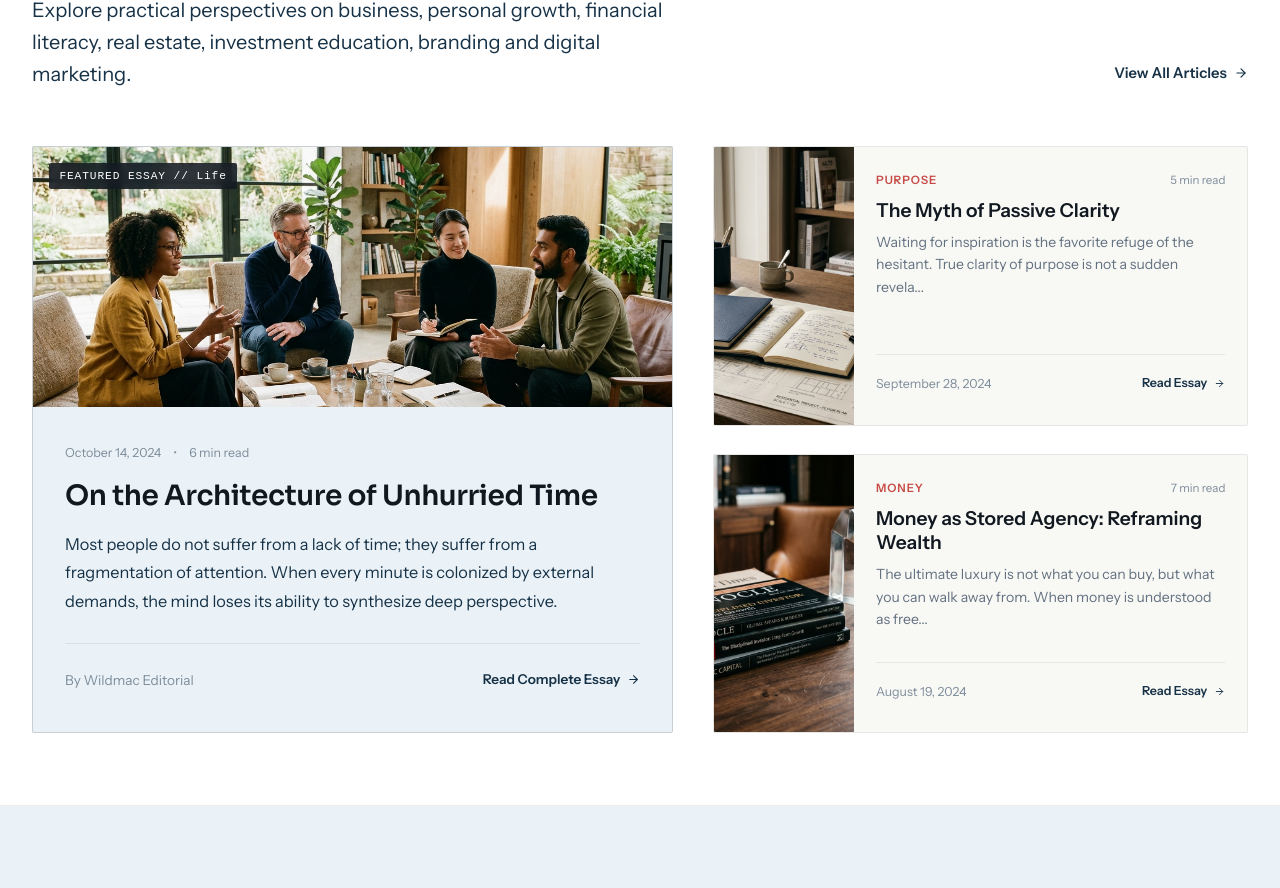
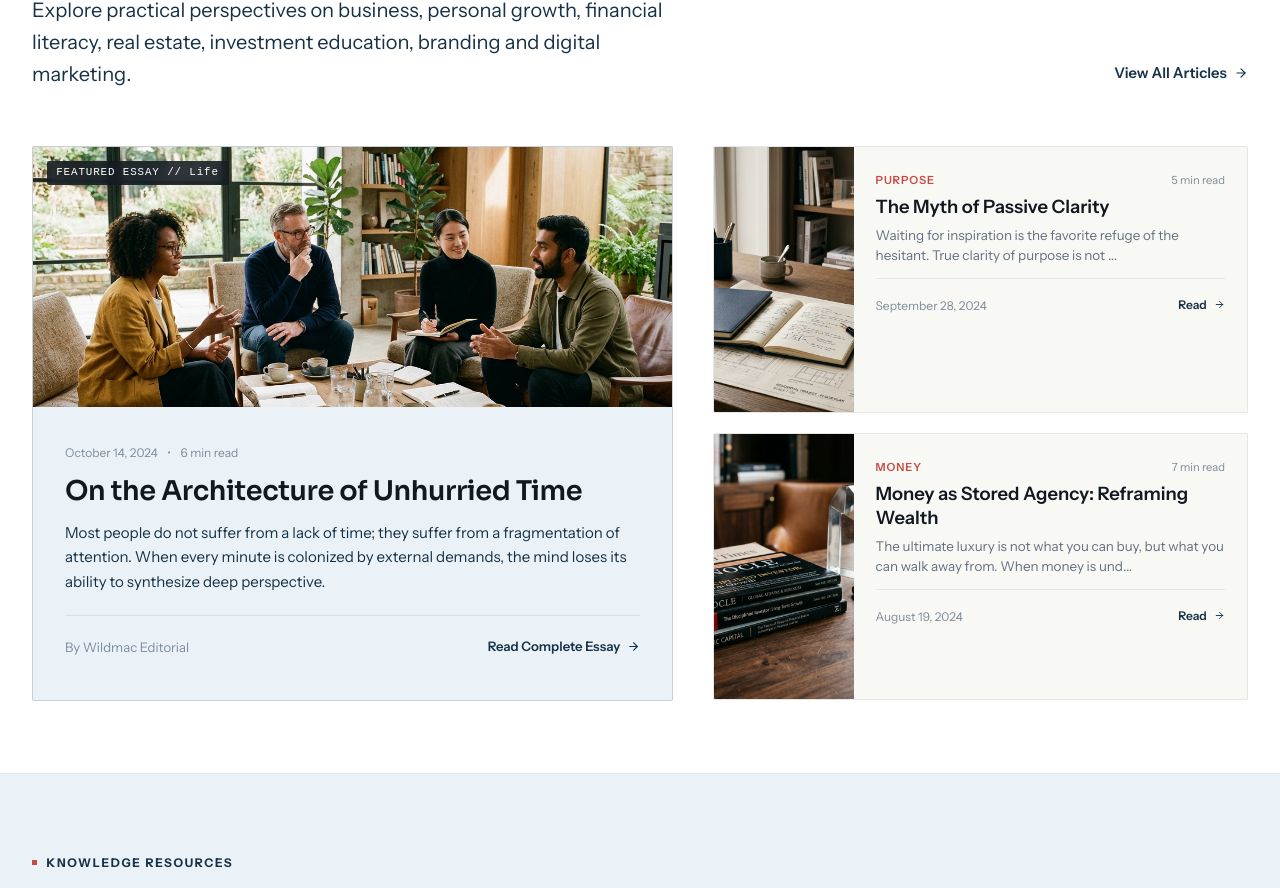
Before and after one commit to clevercroworg/wild-mac, a Next.js app: page / in a window 1280 px wide. Shown: the part 9208-10096 px from the top of the page. Built offline with nearby package versions, Linux system fonts and the light colour scheme.

Commit message:
fix: redesign Insights section into a compact, properly structured layout for mobile and tablet screens

```diff
--- a/app/page.jsx
+++ b/app/page.jsx
@@ -99,21 +99,11 @@ export default function HomePage() {
           </div>
 
           {/* Balanced 2-Column Magazine Hierarchy with Editorial Photography */}
-          <div style={{ display: 'grid', gridTemplateColumns: 'minmax(0, 1.2fr) minmax(0, 1fr)', gap: '2.5rem', alignItems: 'stretch' }} className="insights-split-grid">
+          <div className="insights-split-grid">
             {/* Left Column: Large Featured Article with Hero Photograph */}
-            <div
-              style={{
-                backgroundColor: 'var(--bg-ice-blue)',
-                border: '1px solid var(--border-medium)',
-                display: 'flex',
-                flexDirection: 'column',
-                justifyContent: 'space-between',
-                borderRadius: '2px',
-                overflow: 'hidden',
-              }}
-            >
+            <div className="insights-featured-card card-interactive">
               {/* Featured Article Image */}
-              <div style={{ position: 'relative', width: '100%', height: '260px', overflow: 'hidden' }}>
+              <div className="insights-featured-img">
                 <img
                   src="/images/community-gathering.jpg"
                   alt={featuredArticle.title}
@@ -122,14 +112,14 @@ export default function HomePage() {
                 <div
                   style={{
                     position: 'absolute',
-                    top: '1rem',
-                    left: '1rem',
+                    top: '0.85rem',
+                    left: '0.85rem',
                     backgroundColor: 'rgba(17, 24, 32, 0.85)',
                     backdropFilter: 'blur(6px)',
                     color: '#FFFFFF',
-                    padding: '0.25rem 0.65rem',
+                    padding: '0.2rem 0.6rem',
                     borderRadius: '2px',
-                    fontSize: '0.7rem',
+                    fontSize: '0.68rem',
                     fontFamily: 'var(--font-mono)',
                     letterSpacing: '0.08em',
                   }}
@@ -138,28 +128,28 @@ export default function HomePage() {
                 </div>
               </div>
 
-              <div style={{ padding: '2.25rem 2rem', flex: 1, display: 'flex', flexDirection: 'column', justifyContent: 'space-between' }}>
+              <div className="insights-featured-body">
                 <div>
-                  <div style={{ display: 'flex', alignItems: 'center', gap: '0.75rem', marginBottom: '1rem', fontSize: '0.78rem', color: 'var(--text-light)' }}>
+                  <div style={{ display: 'flex', alignItems: 'center', gap: '0.6rem', marginBottom: '0.75rem', fontSize: '0.75rem', color: 'var(--text-light)' }}>
                     <span>{featuredArticle.date}</span>
                     <span>•</span>
                     <span>{featuredArticle.readTime}</span>
                   </div>
 
-                  <h3 style={{ fontSize: '1.75rem', lineHeight: '1.22', marginBottom: '1rem' }}>
+                  <h3 style={{ fontSize: 'clamp(1.25rem, 2.5vw, 1.7rem)', lineHeight: 1.24, marginBottom: '0.75rem' }}>
                     <Link href={`/blog/${featuredArticle.slug}`} style={{ color: 'var(--text-ink)' }}>
                       {featuredArticle.title}
                     </Link>
                   </h3>
 
-                  <p style={{ fontSize: '1.02rem', color: 'var(--text-deep-blue)', lineHeight: '1.75', marginBottom: '1.75rem' }}>
+                  <p style={{ fontSize: '0.94rem', color: 'var(--text-deep-blue)', lineHeight: 1.65, marginBottom: '1.25rem' }}>
                     {featuredArticle.excerpt}
                   </p>
                 </div>
 
-                <div style={{ display: 'flex', justifyContent: 'space-between', alignItems: 'center', paddingTop: '1.25rem', borderTop: '1px solid var(--border-subtle)', fontSize: '0.85rem' }}>
+                <div style={{ display: 'flex', justifyContent: 'space-between', alignItems: 'center', paddingTop: '1rem', borderTop: '1px solid var(--border-subtle)', fontSize: '0.82rem' }}>
                   <span style={{ color: 'var(--text-light)' }}>By Wildmac Editorial</span>
-                  <Link href={`/blog/${featuredArticle.slug}`} className="editorial-link" style={{ fontSize: '0.85rem' }}>
+                  <Link href={`/blog/${featuredArticle.slug}`} className="editorial-link" style={{ fontSize: '0.82rem' }}>
                     <span>Read Complete Essay</span>
                     <ArrowRight size={13} />
                   </Link>
@@ -168,26 +158,16 @@ export default function HomePage() {
             </div>
 
             {/* Right Column: 2 Companion Articles with Thumbnail Photographs */}
-            <div style={{ display: 'flex', flexDirection: 'column', gap: '1.75rem', justifyContent: 'space-between' }}>
+            <div style={{ display: 'flex', flexDirection: 'column', gap: '1.25rem', justifyContent: 'space-between' }}>
               {recentArticles.map((article, idx) => {
                 const articleThumb = idx === 0 ? '/images/service-business.jpg' : '/images/service-investment.jpg';
                 return (
                   <div
                     key={article.slug}
-                    style={{
-                      backgroundColor: 'var(--bg-paper-white)',
-                      border: '1px solid var(--border-subtle)',
-                      borderRadius: '2px',
-                      overflow: 'hidden',
-                      display: 'grid',
-                      gridTemplateColumns: '140px 1fr',
-                      alignItems: 'stretch',
-                      flex: 1,
-                    }}
-                    className="companion-article-card"
+                    className="companion-article-card card-interactive"
                   >
                     {/* Thumbnail Image */}
-                    <div style={{ position: 'relative', width: '100%', minHeight: '140px' }}>
+                    <div className="companion-article-img">
                       <img
                         src={articleThumb}
                         alt={article.title}
@@ -196,30 +176,30 @@ export default function HomePage() {
                     </div>
 
                     {/* Content */}
-                    <div style={{ padding: '1.5rem 1.35rem', display: 'flex', flexDirection: 'column', justifyContent: 'space-between' }}>
+                    <div className="companion-article-body">
                       <div>
-                        <div style={{ display: 'flex', justifyContent: 'space-between', alignItems: 'center', marginBottom: '0.5rem', fontSize: '0.72rem' }}>
+                        <div style={{ display: 'flex', justifyContent: 'space-between', alignItems: 'center', marginBottom: '0.35rem', fontSize: '0.7rem' }}>
                           <span style={{ color: 'var(--accent-red)', fontWeight: 600, letterSpacing: '0.08em', textTransform: 'uppercase' }}>
                             {article.category}
                           </span>
                           <span style={{ color: 'var(--text-light)' }}>{article.readTime}</span>
                         </div>
 
-                        <h4 style={{ fontSize: '1.2rem', marginBottom: '0.5rem', lineHeight: '1.3' }}>
+                        <h4 style={{ fontSize: 'clamp(1rem, 1.8vw, 1.15rem)', marginBottom: '0.35rem', lineHeight: 1.3 }}>
                           <Link href={`/blog/${article.slug}`} style={{ color: 'var(--text-ink)', textDecoration: 'none' }}>
                             {article.title}
                           </Link>
                         </h4>
 
-                        <p style={{ fontSize: '0.88rem', color: 'var(--text-muted)', lineHeight: '1.6', margin: 0 }}>
-                          {article.excerpt.slice(0, 110)}...
+                        <p style={{ fontSize: '0.84rem', color: 'var(--text-muted)', lineHeight: 1.55, margin: 0 }}>
+                          {article.excerpt.slice(0, 95)}...
                         </p>
                       </div>
 
-                      <div style={{ display: 'flex', justifyContent: 'space-between', alignItems: 'center', paddingTop: '0.85rem', borderTop: '1px solid var(--border-subtle)', fontSize: '0.78rem', marginTop: '1rem' }}>
+                      <div style={{ display: 'flex', justifyContent: 'space-between', alignItems: 'center', paddingTop: '0.65rem', borderTop: '1px solid var(--border-subtle)', fontSize: '0.75rem', marginTop: '0.75rem' }}>
                         <span style={{ color: 'var(--text-light)' }}>{article.date}</span>
-                        <Link href={`/blog/${article.slug}`} className="editorial-link" style={{ fontSize: '0.78rem' }}>
-                          <span>Read Essay</span>
+                        <Link href={`/blog/${article.slug}`} className="editorial-link" style={{ fontSize: '0.75rem' }}>
+                          <span>Read</span>
                           <ArrowRight size={11} />
                         </Link>
                       </div>
--- a/styles/globals.css
+++ b/styles/globals.css
@@ -654,6 +654,110 @@ p.lead {
   }
 }
 
+/* ==========================================================================
+   INSIGHTS SECTION RESPONSIVE SYSTEM (DESKTOP & MOBILE)
+   ========================================================================== */
+.insights-split-grid {
+  display: grid;
+  grid-template-columns: minmax(0, 1.2fr) minmax(0, 1fr);
+  gap: 2.5rem;
+  align-items: stretch;
+}
+
+.insights-featured-card {
+  background-color: var(--bg-ice-blue);
+  border: 1px solid var(--border-medium);
+  display: flex;
+  flex-direction: column;
+  justifyContent: space-between;
+  border-radius: var(--radius-subtle);
+  overflow: hidden;
+}
+
+.insights-featured-img {
+  position: relative;
+  width: 100%;
+  height: 260px;
+  overflow: hidden;
+}
+
+.insights-featured-body {
+  padding: 2.25rem 2rem;
+  flex: 1;
+  display: flex;
+  flex-direction: column;
+  justifyContent: space-between;
+}
+
+.companion-article-card {
+  background-color: var(--bg-paper-white);
+  border: 1px solid var(--border-subtle);
+  border-radius: var(--radius-subtle);
+  overflow: hidden;
+  display: grid;
+  grid-template-columns: 140px 1fr;
+  align-items: stretch;
+  flex: 1;
+}
+
+.companion-article-img {
+  position: relative;
+  width: 100%;
+  min-height: 140px;
+}
+
+.companion-article-body {
+  padding: 1.5rem 1.35rem;
+  display: flex;
+  flex-direction: column;
+  justifyContent: space-between;
+}
+
+@media (max-width: 900px) {
+  .insights-split-grid {
+    grid-template-columns: 1fr !important;
+    gap: 1.25rem !important;
+  }
+
+  .insights-featured-img {
+    height: 180px !important;
+  }
+
+  .insights-featured-body {
+    padding: 1.35rem 1.25rem !important;
+  }
+
+  .companion-article-card {
+    grid-template-columns: 100px 1fr !important;
+  }
+
+  .companion-article-img {
+    min-height: 100px !important;
+  }
+
+  .companion-article-body {
+    padding: 1rem 1.1rem !important;
+  }
+}
+
+@media (max-width: 480px) {
+  .insights-featured-img {
+    height: 155px !important;
+  }
+
+  .companion-article-card {
+    grid-template-columns: 85px 1fr !important;
+  }
+
+  .companion-article-img {
+    min-height: 85px !important;
+  }
+
+  .companion-article-body {
+    padding: 0.85rem 0.95rem !important;
+  }
+}
+
 .hidden-mobile {
   display: block;
 }
```
